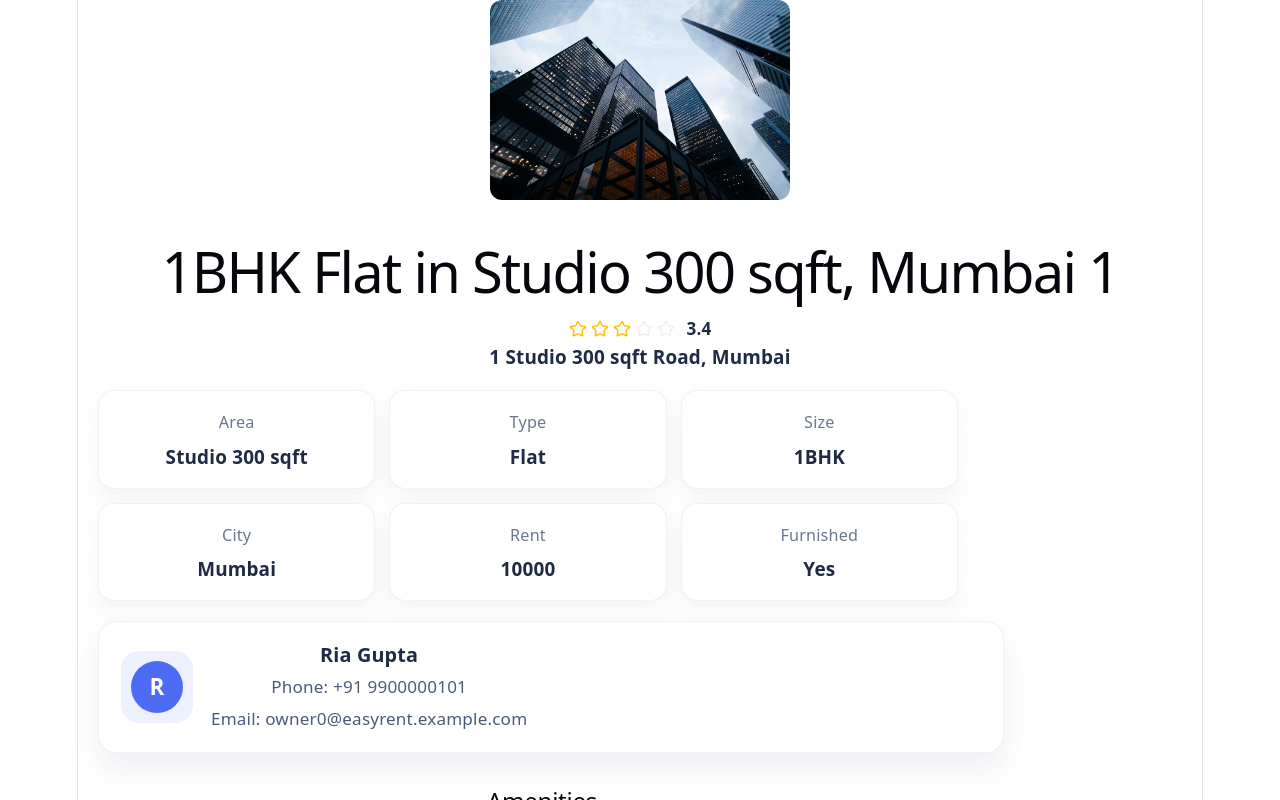
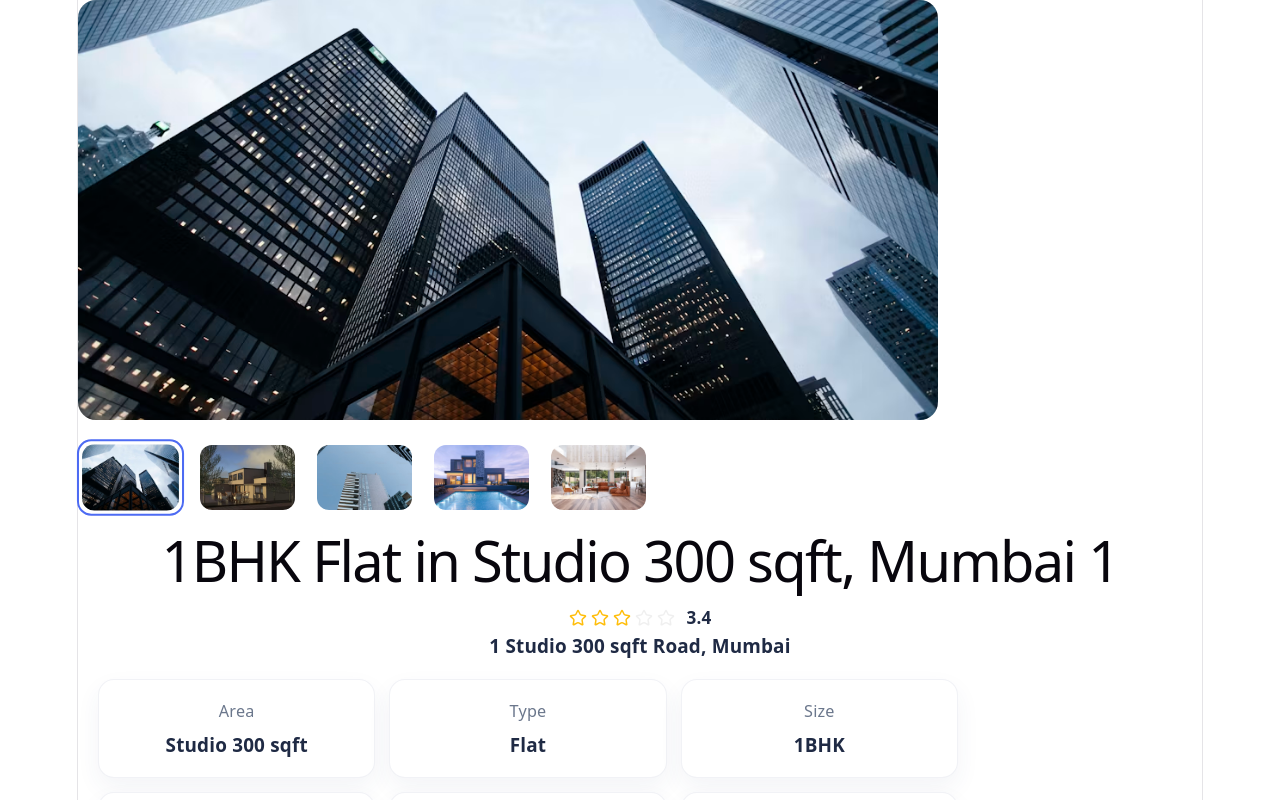
Before and after one commit to sakshi07bhosale/Easy-rent-react-app, a React (Vite) app: page /property/1 in a window 1280 px wide. Shown: the top 800 px of the page. Built offline with nearby package versions, Linux system fonts and the light colour scheme.

Commit message:
each properties 5 different sample images are shown

```diff
--- a/src/views/PropertyDetails/PropertyDetails.css
+++ b/src/views/PropertyDetails/PropertyDetails.css
@@ -1,9 +1,41 @@
 .property-Img{
-    width: 300px;
-    height: 200px;
+    width: 100%;
+    max-width: 860px;
+    height: 420px;
+    object-fit: cover;
+    border-radius: 18px;
+    margin-bottom: 20px;
+    display: block;
+}
+
+.photo-gallery {
+    display: flex;
+    flex-wrap: wrap;
+    gap: 12px;
+    margin: 18px 0 24px;
+    max-width: 860px;
+}
+
+.photo-thumb {
+    border: 2px solid transparent;
+    border-radius: 14px;
+    padding: 3px;
+    background: transparent;
+    cursor: pointer;
+    transition: border-color 0.2s ease, transform 0.2s ease;
+}
+
+.photo-thumb.selected {
+    border-color: #4d6bf3;
+    transform: scale(1.02);
+}
+
+.photo-thumb img {
+    width: 95px;
+    height: 65px;
     object-fit: cover;
     border-radius: 12px;
-    margin-bottom: 20px;
+    display: block;
 }
 
 .customer-reviews{
--- a/src/views/PropertyDetails/PropertyDetails.jsx
+++ b/src/views/PropertyDetails/PropertyDetails.jsx
@@ -10,6 +10,7 @@ import { Plane,ShoppingBasket,TramFront,TrainFront,Hospital,School } from 'lucid
 function PropertyDetails() {
   const { id } = useParams();
   const [propertyDetails, setPropertyDetails] = useState({});
+  const [selectedPhotoIndex, setSelectedPhotoIndex] = useState(0);
 
   useEffect(() => {
     window.scrollTo(0, 0);
@@ -21,6 +22,7 @@ function PropertyDetails() {
     const property = PROPERTIES.find((prop) => prop.id === parseInt(id));
     if (property) {
       setPropertyDetails(property);
+      setSelectedPhotoIndex(0);
     }
   }, [id]);
 
@@ -38,9 +40,26 @@ function PropertyDetails() {
     }
   };
 
+  const photoList = propertyDetails.photos || [];
+  const selectedPhoto = photoList.length > 0 ? photoList[selectedPhotoIndex] : DummuyImg;
+
   return (
     <div>
-      <img src={(propertyDetails.photos && propertyDetails.photos.length) ? propertyDetails.photos[0] : DummuyImg} alt="property" className="property-Img" />
+      <img src={selectedPhoto} alt="property" className="property-Img" />
+      {photoList.length > 1 && (
+        <div className="photo-gallery">
+          {photoList.map((photo, index) => (
+            <button
+              key={index}
+              type="button"
+              className={`photo-thumb ${index === selectedPhotoIndex ? 'selected' : ''}`}
+              onClick={() => setSelectedPhotoIndex(index)}
+            >
+              <img src={photo} alt={`Property photo ${index + 1}`} />
+            </button>
+          ))}
+        </div>
+      )}
       <h1>{propertyDetails.title ? propertyDetails.title : `Property ${id}`} {id}</h1>
       <div className="detail-rating">
         <RatingStars rating={propertyDetails.rating || 0} showScore={true} />
```
